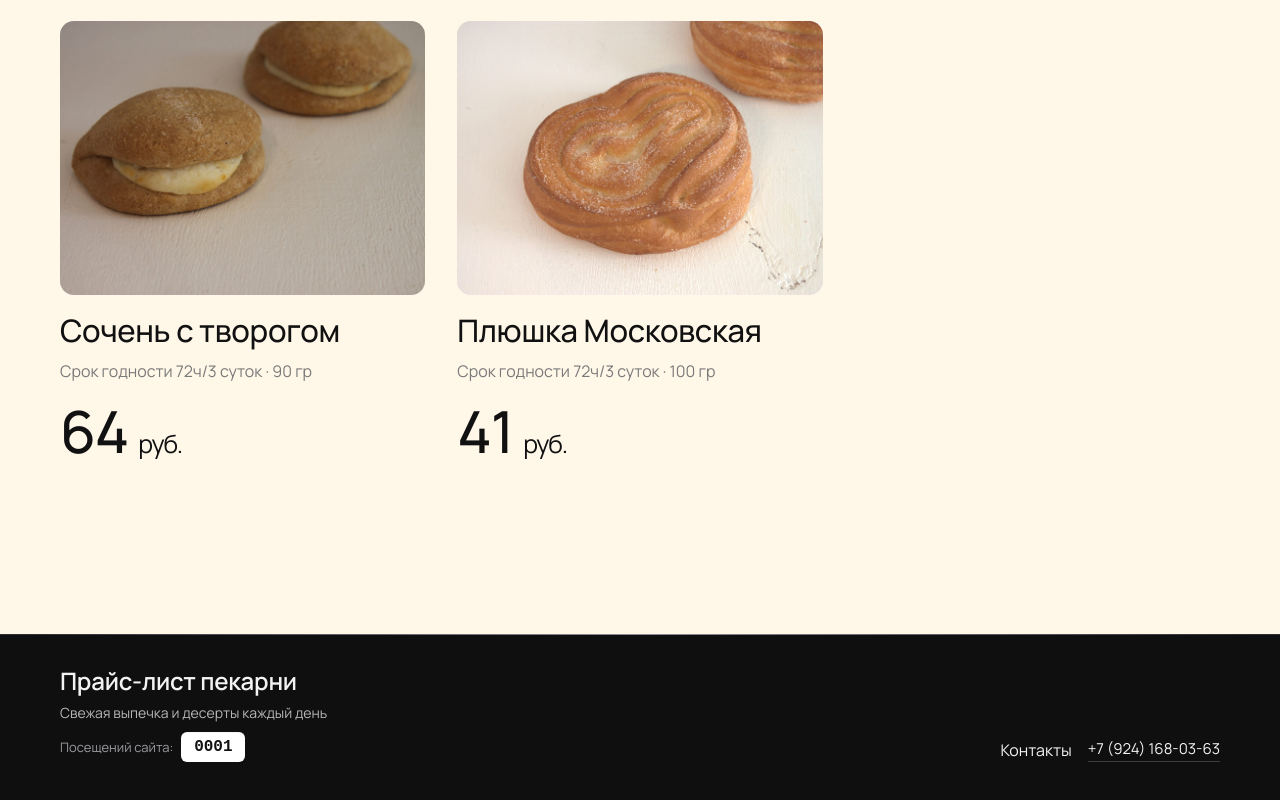
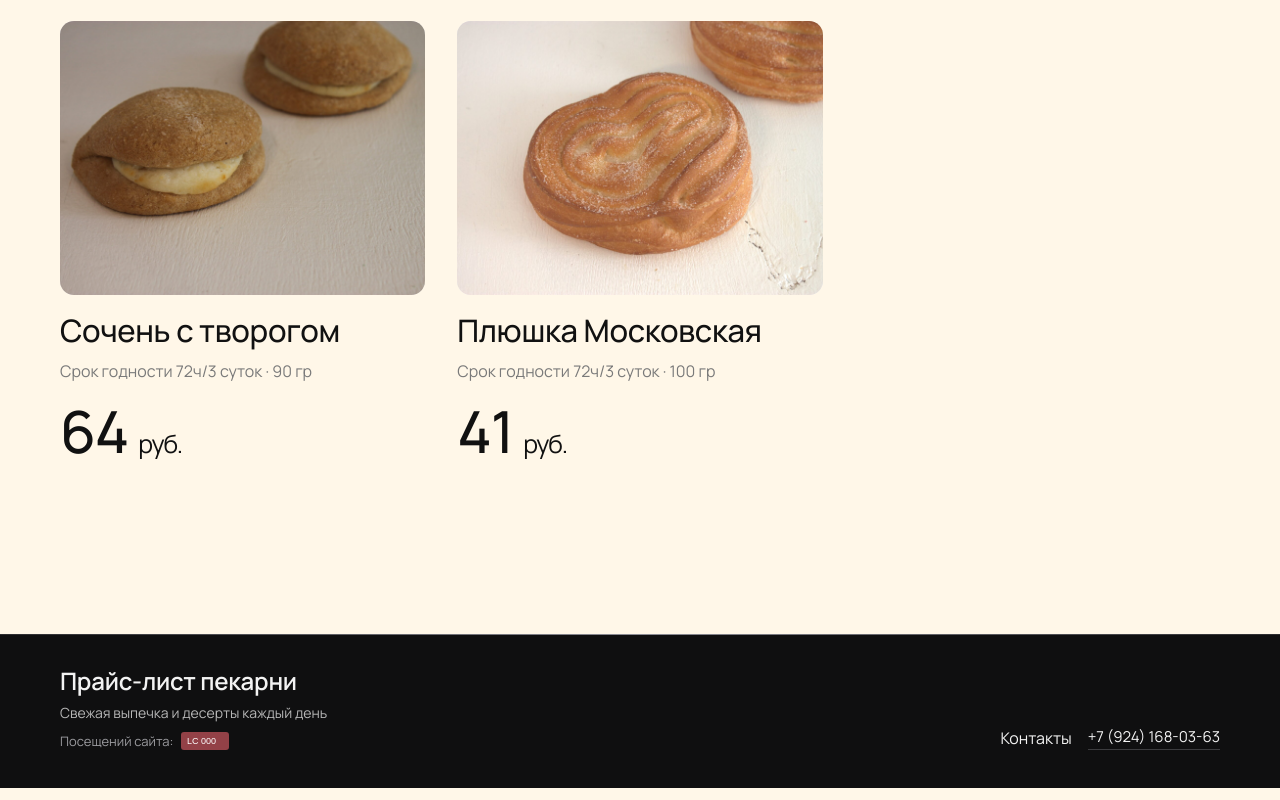
Before and after one commit to megaten0108/megaten0108.github.io, a plain HTML site: page index.html in a window 1280 px wide. Shown: the part 5012-5812 px from the top of the page. Drawn offline with Linux system fonts and the light colour scheme.

Commit message:
Use global counter SVG (/counter.svg) in footer instead of localStorage

```diff
--- a/index.html
+++ b/index.html
@@ -165,19 +165,7 @@
       gap: 8px;
     }
 
-    .footer-counter .counter {
-      display: inline-block;
-      min-width: 64px;
-      text-align: center;
-      font-family: monospace;
-      background: #fff;
-      color: #111;
-      padding: 6px 10px;
-      border-radius: 6px;
-      box-shadow: 0 1px 0 rgba(0,0,0,0.04) inset;
-      font-size: 16px;
-      font-weight: 600;
-    }
+    /* Global counter will be served as an SVG from the counter server */
 
     .footer-counter img {
       height: 18px;
@@ -296,8 +284,7 @@
       <div>
         <p class="footer-brand">Прайс-лист пекарни</p>
         <p class="footer-note">Свежая выпечка и десерты каждый день</p>
-        <p class="footer-counter">Посещений сайта: <span id="local-counter" class="counter">0000</span>
-        </p>
+        <p class="footer-counter">Посещений сайта: <img id="global-counter" src="/counter.svg" alt="Счётчик посещений" /></p>
       </div>
       <div class="footer-links">
         <span>Контакты</span>
@@ -307,23 +294,5 @@
   </footer>
   </footer>
 
-  <script>
-  // Local per-browser visit counter (increments on each page load)
-  (function(){
-    try {
-      const key = 'site_visits_local_v1';
-      const raw = localStorage.getItem(key) || '0';
-      let n = parseInt(raw, 10);
-      if (isNaN(n)) n = 0;
-      n += 1;
-      localStorage.setItem(key, String(n));
-      const el = document.getElementById('local-counter');
-      if (el) el.textContent = String(n).padStart(4, '0');
-    } catch (e) {
-      // fail silently
-    }
-  })();
-  </script>
-
-  </body>
+</body>
 </html>
```
